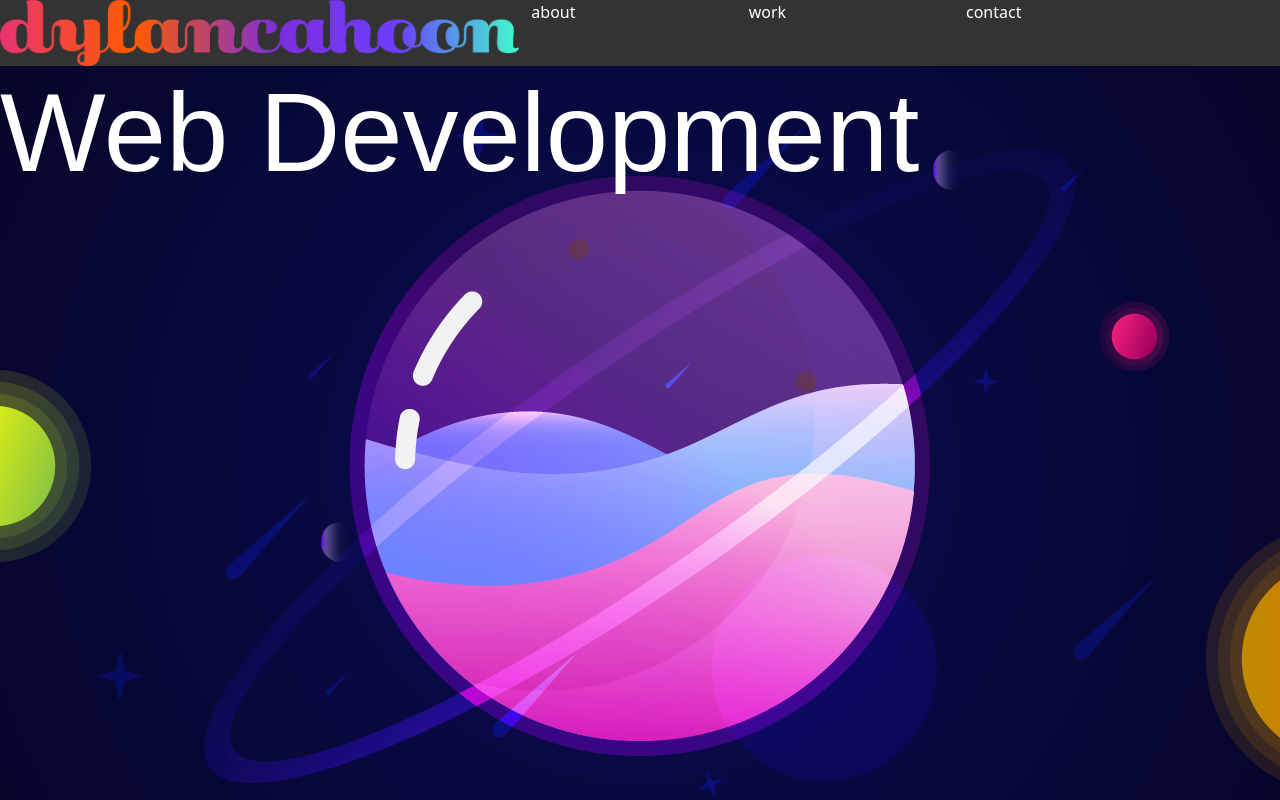
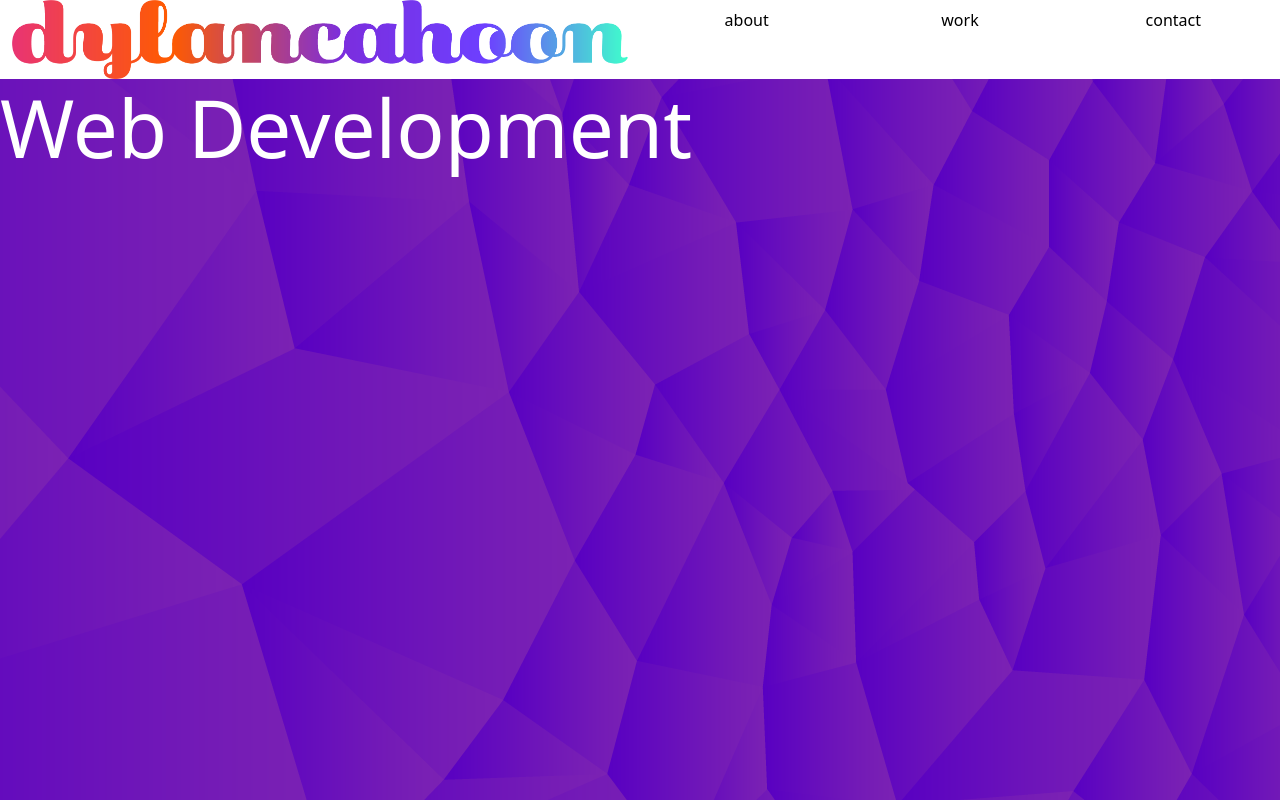
Before and after one commit to dcahoon/portfolio, a React (Create React App) app: page /about in a window 1280 px wide. Shown: the top 800 px of the page. Built offline with nearby package versions, Linux system fonts and the light colour scheme.

Commit message:
changed hero image and worked on links and hero text

```diff
--- a/src/AltApp.js
+++ b/src/AltApp.js
@@ -7,7 +7,7 @@ export default function AltApp() {
         <>
             <Header />
             <section className="hero-section d-flex">
-                <h1>Web Development</h1>
+                <div className="display-1">Web Development</div>
             </section>
             <section>
                 <div className="w-50">
--- a/src/App.css
+++ b/src/App.css
@@ -1,25 +1,31 @@
+* { margin: 0; padding: 0; }
+
 header {
-    background-color: #333;
-    color: #fff;
+
 }
 
 section {
     min-height: 100vh;
 }
 
-.hero-section {
-    background-image: url("./images/glass_planet.png");
-    background-position: center;
+.row {
+    margin: 0;
+    padding: 0;
 }
 
-.logo-img {
-
+.hero-section {
+    background-image: url("./images/hero_image_3.png");
+    background-position: center;
+    width: 100%;
 }
 
-.Link {
-    padding: 0;
-    margin: 0;
+
+
+.display-1 {
+    color: #fff;
 }
+
+
 
 h1 {
     color: #fff;
@@ -31,16 +37,10 @@ h3 {
     color: #fff;
 }
 
-p {
-    padding: 0;
-    margin: 0;
-}
-
 
 .nav-link {
-    color: #fff;
-    padding: 0;
-
+    color: #000;
+    text-align: center;
 }
 .nav-link:hover {
     background-color: #888;
--- a/src/Header.js
+++ b/src/Header.js
@@ -4,7 +4,7 @@ const dylancahoon = require("./images/dylancahoon.png")
 export default function Header() {
     return (
         <header className="row">
-            <img className="logo-img col-5" src={dylancahoon}></img>
+            <img className="logo-img col-6" src={dylancahoon}></img>
             <Link to={"/"} className="nav-link col-2">
                 <p>about</p>
             </Link>
```
Also changed, not shown: src/images/hero_image_3.png (added).
